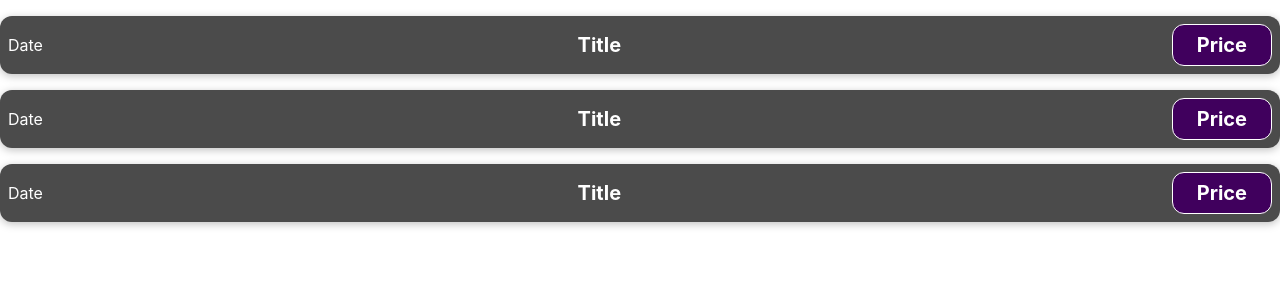
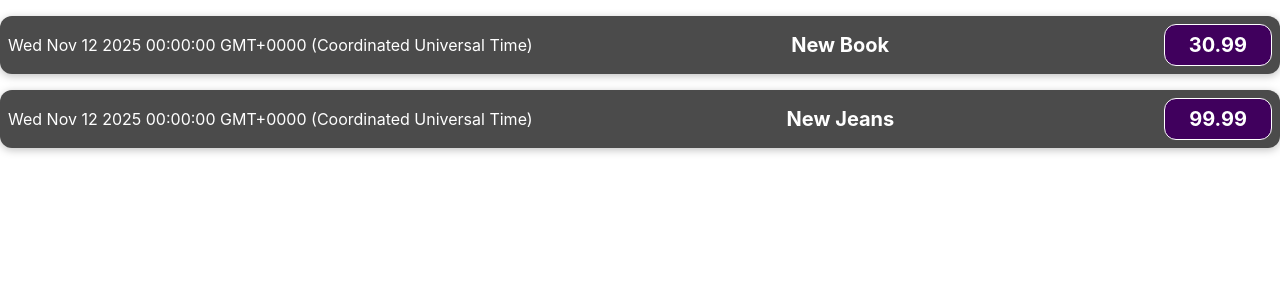
Before and after one commit to matssaaren/expenses, a React (Create React App) app: page / in a window 1280 px wide. Shown: the top 300 px of the page. Built offline with nearby package versions, Linux system fonts and the light colour scheme.

Commit message:
3. Komponendi sisustamine andmetega

```diff
--- a/src/App.js
+++ b/src/App.js
@@ -2,11 +2,25 @@
 import ExpenseItem from './components/ExpenseItem';
 
 function App() {
+
+  const expenses = [
+    {
+      date: new Date(2025, 10, 12),
+      title: 'New Book',
+      price: 30.99
+    },
+    {
+      date: new Date(2025, 10, 12),
+      title: 'New Jeans',
+      price: 99.99
+    }
+  ]
+
+
   return (
     <div className="App">
-      <ExpenseItem/>
-      <ExpenseItem/>
-      <ExpenseItem/>
+      <ExpenseItem data={expenses[0]}/>
+      <ExpenseItem data={expenses[1]}/>
     </div>
   );
 }
--- a/src/components/ExpenseItem.js
+++ b/src/components/ExpenseItem.js
@@ -1,12 +1,12 @@
 import './ExpenseItem.css'
 
-const ExpenseItem = () => {
+const ExpenseItem = (props) => {
     return (
         <div className='expense-item'>
-            <div>Date</div>
+            <div>{props.data.date.toString()}</div>
             <div className='expense-item__description'>
-                <h2>Title</h2>
-                <div className='expense-item__price'>Price</div>
+                <h2>{props.data.title}</h2>
+                <div className='expense-item__price'>{props.data.price}</div>
             </div>
         </div>
     )
```
